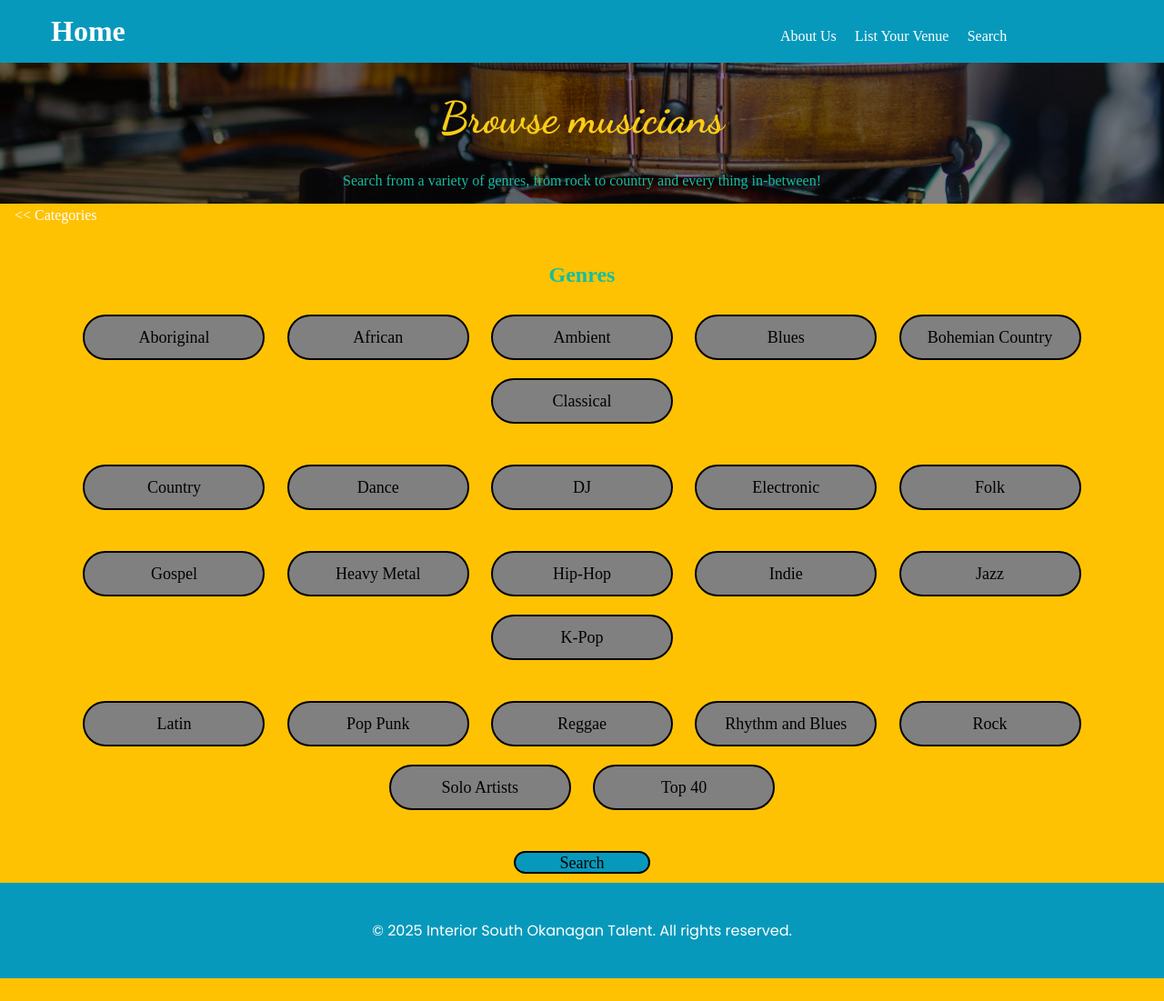
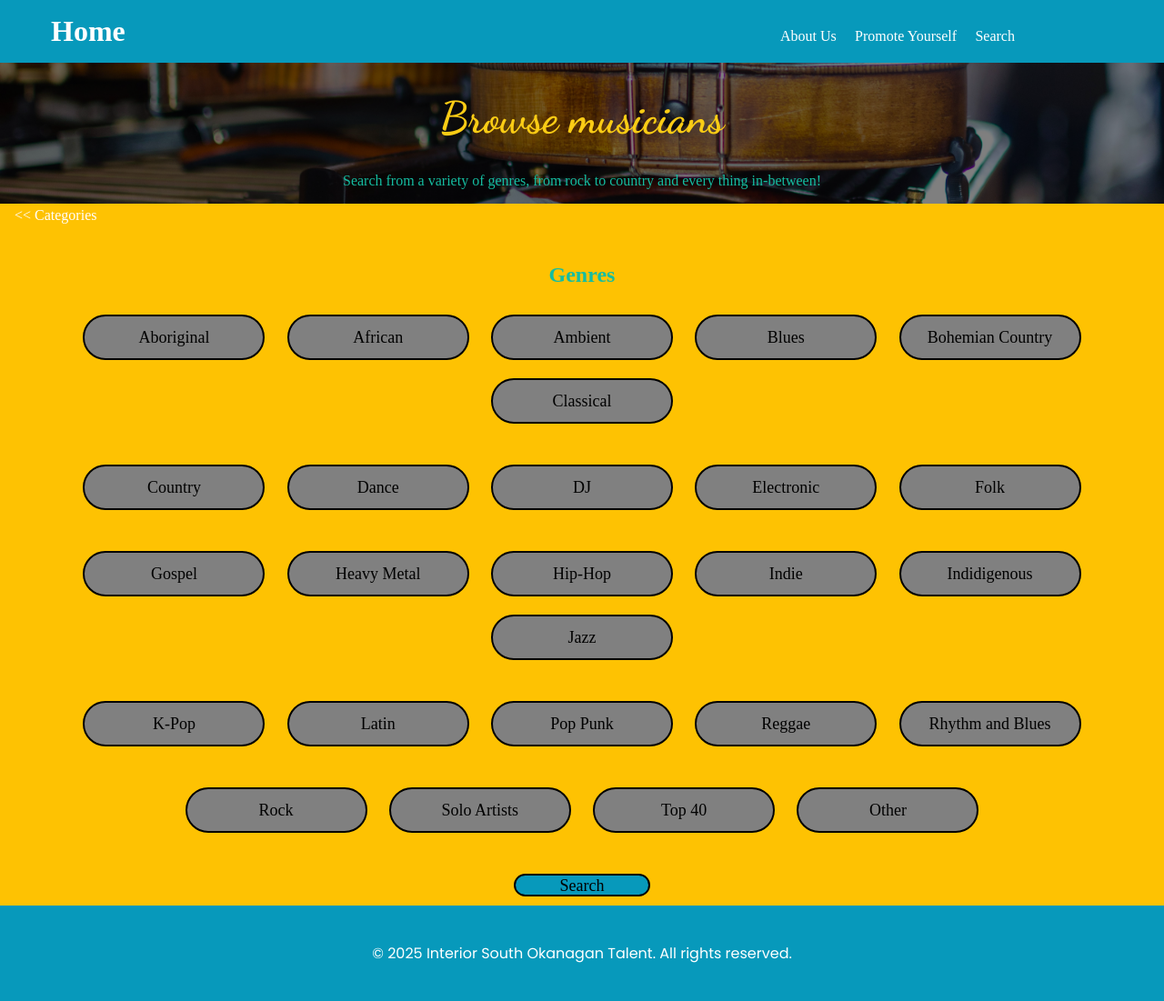
Before and after one commit to Goheezyonme/Kurt, a PHP site: page /musicians-search-HTML.html in a window 1280 px wide. Shown: the whole page at 91% size. Before the commit the page ends 1076 px from the top, so only its background shows below. Run offline with PHP 8.4, Linux system fonts and the light colour scheme.

Commit message:
changed navbars for all pages to link to the new page

```diff
--- a/AccomodationsSearch.html
+++ b/AccomodationsSearch.html
@@ -16,7 +16,7 @@
             <div class="nav-links">
 				<a href="Landing page.html" class="logo">Home</a>
                 <a href="about-HTML.html">About Us</a>
-                <a href="#" class="cta-button">List Your Venue</a>
+                <a href="registration-HTML.html" class="cta-button">Promote Yourself</a>
 				<a href="category-select-HTML.html">Search</a>
             </div>
         </div>
--- a/Signup.html
+++ b/Signup.html
@@ -12,7 +12,7 @@
         <div class="container">
             <div class="nav-links">
                 <a href="Landing page.html" class="logo">Home</a>
-                <a href="entertainer.html" class="cta-button">Become an Entertainer</a>
+                <a href="registration-HTML.html" class="cta-button">Promote Yourself</a>
             </div>
         </div>
     </nav>
--- a/TransportSearch.html
+++ b/TransportSearch.html
@@ -16,7 +16,7 @@
             <div class="nav-links">
 				<a href="Landing page.html" class="logo">Home</a>
                 <a href="about-HTML.html">About Us</a>
-                <a href="#" class="cta-button">List Your Venue</a>
+                <a href="registration-HTML.html" class="cta-button">Promote Yourself</a>
 				<a href="category-select-HTML.html">Search</a>
             </div>
         </div>
--- a/VenuesSearch.html
+++ b/VenuesSearch.html
@@ -16,7 +16,7 @@
             <div class="nav-links">
 				<a href="Landing page.html" class="logo">Home</a>
                 <a href="about-HTML.html">About Us</a>
-                <a href="#" class="cta-button">List Your Venue</a>
+                <a href="registration-HTML.html" class="cta-button">Promote Yourself</a>
 				<a href="category-select-HTML.html">Search</a>
             </div>
         </div>
--- a/about-HTML.html
+++ b/about-HTML.html
@@ -15,8 +15,8 @@
         <div class="container">
             <div class="nav-links">
 				<a href="Landing page.html" class="logo">Home</a>
-                <a href="#">About Us</a>
-                <a href="#" class="cta-button">List Your Venue</a>
+                <a href="about-HTML.html">About Us</a>
+                <a href="registration-HTML.html" class="cta-button">Promote Yourself</a>
 				<a href="category-select-HTML.html">Search</a>
             </div>
         </div>
--- a/category-select-HTML.html
+++ b/category-select-HTML.html
@@ -16,7 +16,7 @@
             <div class="nav-links">
 				<a href="Landing page.html" class="logo">Home</a>
                 <a href="about-HTML.html">About Us</a>
-                <a href="#" class="cta-button">List Your Venue</a>
+                <a href="registration-HTML.html" class="cta-button">Promote Yourself</a>
 				<a href="category-select-HTML.html">Search</a>
             </div>
         </div>
--- a/catering-search-HTML.html
+++ b/catering-search-HTML.html
@@ -16,7 +16,7 @@
             <div class="nav-links">
 				<a href="Landing page.html" class="logo">Home</a>
                 <a href="about-HTML.html">About Us</a>
-                <a href="#" class="cta-button">List Your Venue</a>
+                <a href="registration-HTML.html" class="cta-button">Promote Yourself</a>
 				<a href="category-select-HTML.html">Search</a>
             </div>
         </div>
--- a/foodTruck-search-HTML.html
+++ b/foodTruck-search-HTML.html
@@ -16,7 +16,7 @@
             <div class="nav-links">
 				<a href="Landing page.html" class="logo">Home</a>
                 <a href="about-HTML.html">About Us</a>
-                <a href="#" class="cta-button">List Your Venue</a>
+                <a href="registration-HTML.html" class="cta-button">Promote Yourself</a>
 				<a href="category-select-HTML.html">Search</a>
             </div>
         </div>
--- a/musicians-search-HTML.html
+++ b/musicians-search-HTML.html
@@ -16,7 +16,7 @@
             <div class="nav-links">
 				<a href="Landing page.html" class="logo">Home</a>
                 <a href="about-HTML.html">About Us</a>
-                <a href="#" class="cta-button">List Your Venue</a>
+                <a href="registration-HTML.html" class="cta-button">Promote Yourself</a>
 				<a href="category-select-HTML.html">Search</a>
             </div>
         </div>
@@ -54,16 +54,19 @@
 		<button class="tag">Heavy Metal</button>
 		<button class="tag">Hip-Hop</button>
 		<button class="tag">Indie</button>
+		<button class="tag">Indidigenous</button>
 		<button class="tag">Jazz</button>
+		<br><br>
 		<button class="tag">K-Pop</button>
-		<br><br>
 		<button class="tag">Latin</button>
 		<button class="tag">Pop Punk</button>
 		<button class="tag">Reggae</button>
 		<button class="tag">Rhythm and Blues</button>
+		<br><br>
 		<button class="tag">Rock</button>
 		<button class="tag">Solo Artists</button>
 		<button class="tag">Top 40</button>
+		<button class="tag">Other</button>
 		<br><br>
 		<button class="button" id="search">Search</button>
 
--- a/registration-HTML.html
+++ b/registration-HTML.html
@@ -15,6 +15,8 @@
             <div class="nav-links">
 				<a href="Landing page.html" class="logo">Home</a>
                 <a href="about-HTML.html">About Us</a>
+                <a href="registration-HTML.html" class="cta-button">Promote Yourself</a>
+				<a href="category-select-HTML.html">Search</a>
             </div>
         </div>
     </nav>
--- a/style_sign.css
+++ b/style_sign.css
@@ -148,6 +148,7 @@
     text-align: center;
     padding: 1.5rem 0;
     color: white;
-	position: relative;
-    bottom: 0;
+	position: absolute;
+    bottom: 0%;
+	width: 100%
 }
```
